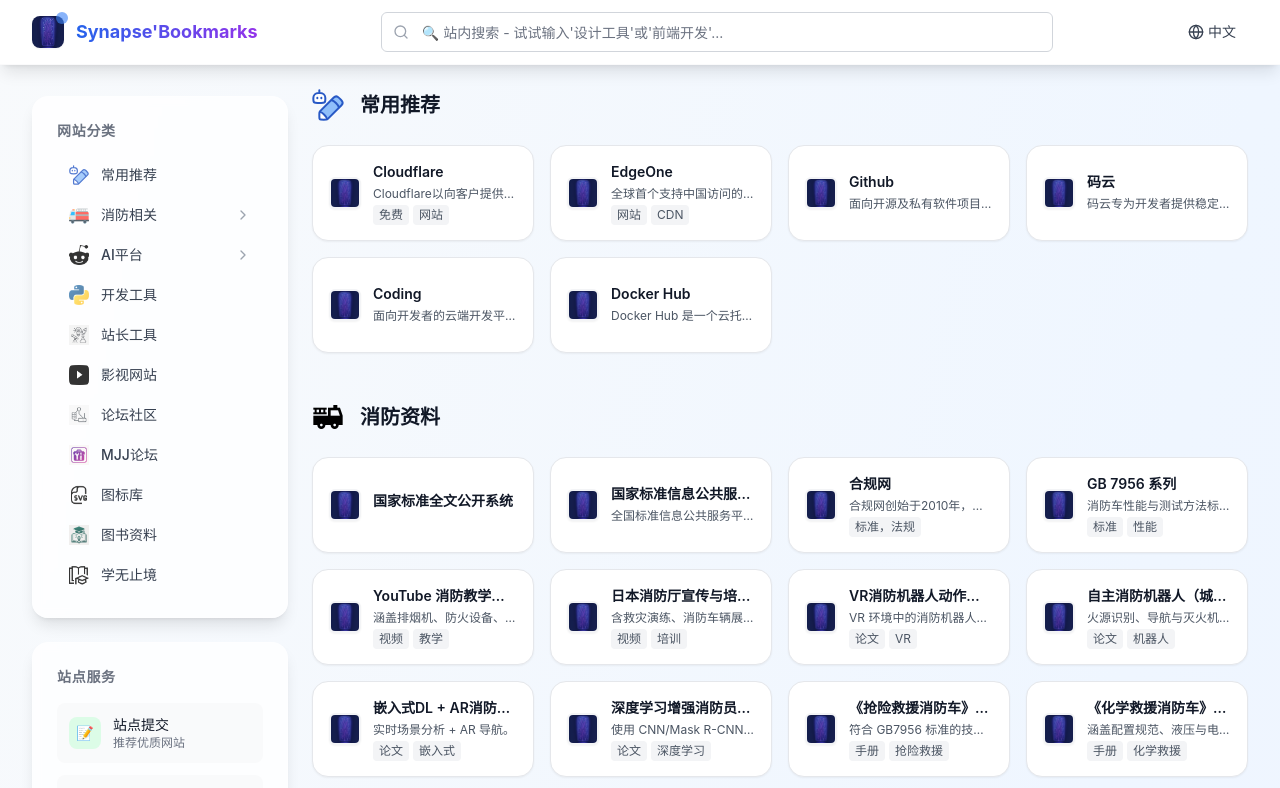
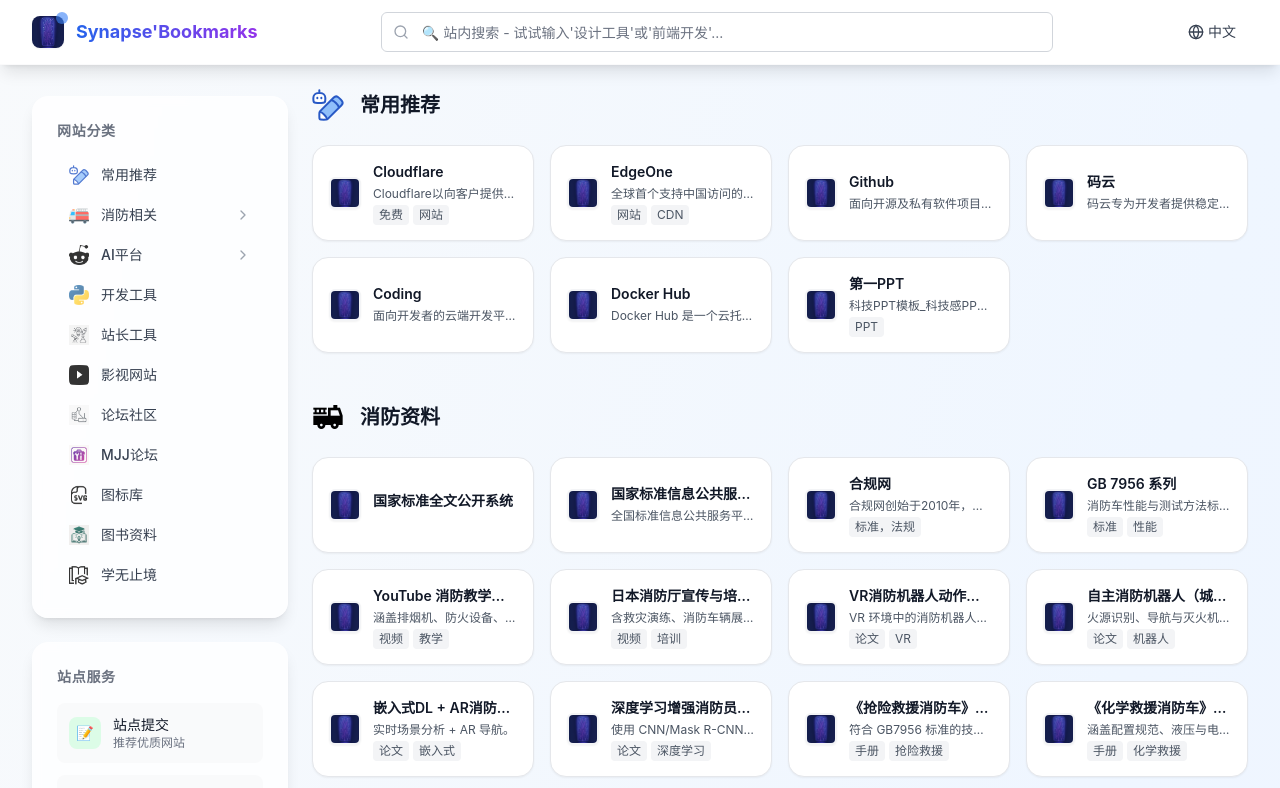
Before and after one commit to synmv/binnav111, a React (Vite) app: page / in a window 1280 px wide. Shown: the top 788 px of the page. Built offline with nearby package versions, Linux system fonts and the light colour scheme.

Commit message:
🔧 Auto-update website config via EdgeOne Functions

```diff
--- a/src/websiteData.js
+++ b/src/websiteData.js
@@ -1,4 +1,4 @@
-// 网站数据 - 通过管理后台更新于 2025/8/30 21:50:59
+// 网站数据 - 通过管理后台更新于 2025/8/30 22:12:57
 
 // 站点配置
 export const siteConfig = {
@@ -73,6 +73,17 @@
     "category": "recommended",
     "tags": [],
     "icon": "https://icon.nbvil.com/favicon?url=hub.docker.com"
+  },
+  {
+    "id": 1756563175285,
+    "name": "第一PPT",
+    "description": "科技PPT模板_科技感PPT模板_互联网PPT模板下载",
+    "url": "https://www.1ppt.com",
+    "category": "recommended",
+    "tags": [
+      "PPT"
+    ],
+    "icon": "https://icon.nbvil.com/favicon?url=www.1ppt.com"
   },
   {
     "id": 1756045687225,
```
